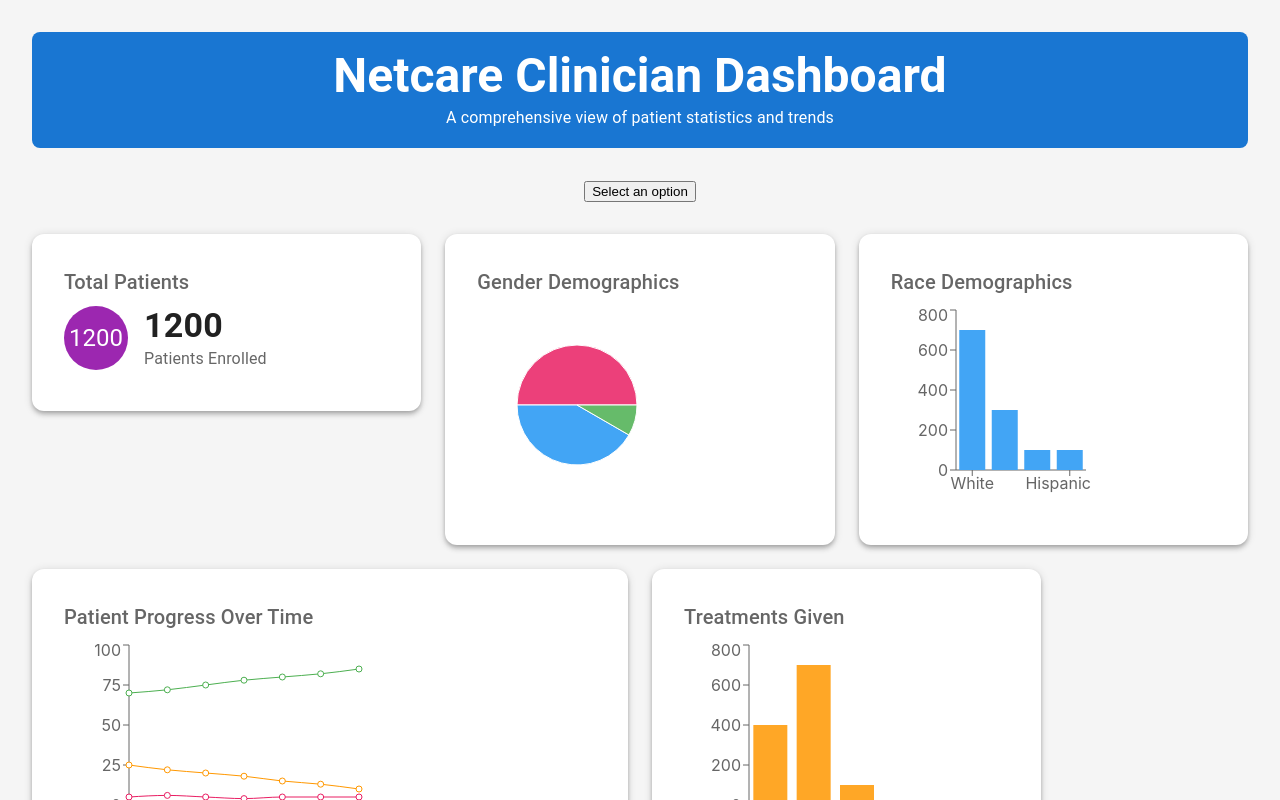
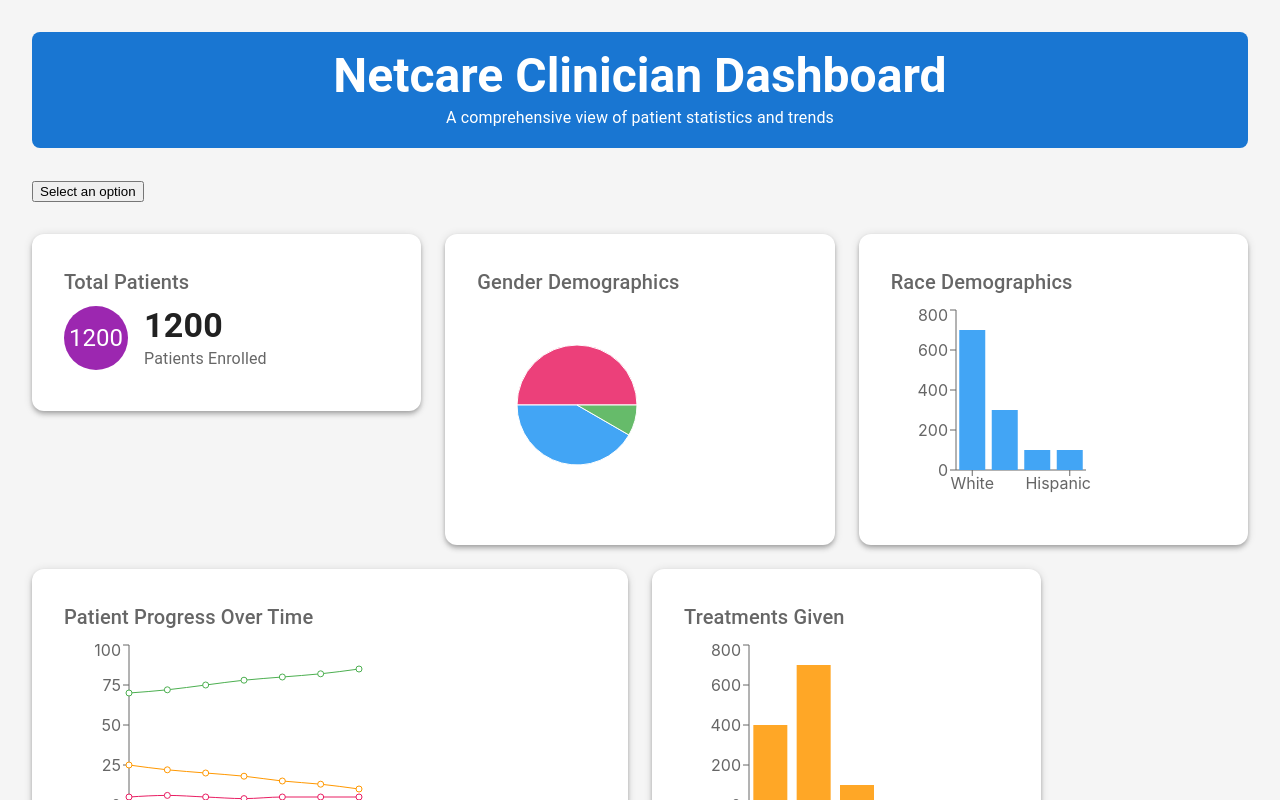
Before and after one commit to cfgcolumbus24/Team-15, a React (Create React App) app in the folder frontend/: page /home in a window 1280 px wide. Shown: the top 800 px of the page. Built offline with nearby package versions, Linux system fonts and the light colour scheme.

Commit message:
moved toggle window left

```diff
--- a/frontend/src/pages/home.tsx
+++ b/frontend/src/pages/home.tsx
@@ -82,7 +82,7 @@
       </Box>
 
       {/*Code for the dropdown*/}
-      <Box mb={4} textAlign="center">
+      <Box mb={4} textAlign="left">
         <Dropdown />
       </Box>
 
```
